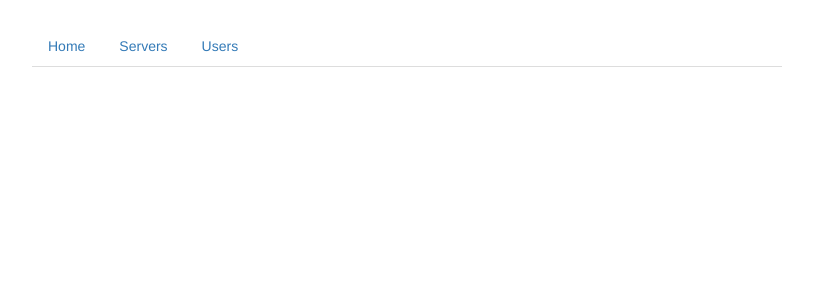
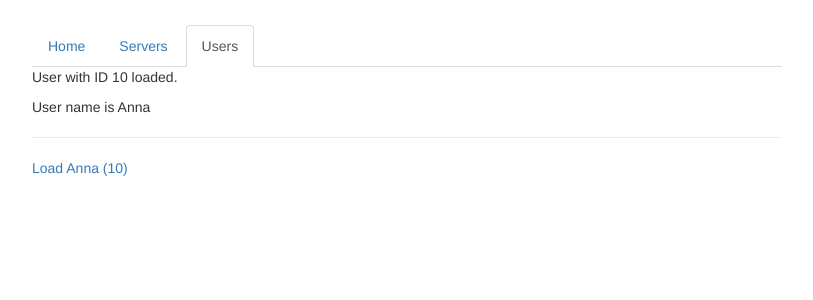
Before and after one commit to momen882001/Practicing-angular, an Angular app in the folder client/: page /users/10/Anna in a window 1280 px wide. Before the commit this address led to /. Shown: the top 300 px of the page, without its empty margins (233-1046 px from the left). Built offline with nearby package versions, Linux system fonts and the light colour scheme.

Commit message:
passing parameters to routes

```diff
--- a/client/src/app/app.module.ts
+++ b/client/src/app/app.module.ts
@@ -23,6 +23,7 @@
   { path: '', component: HomeComponent },
   { path: 'servers', component: ServersComponent },
   { path: 'users', component: UsersComponent },
+  { path: 'users/:id/:name', component: UserComponent },
 ];
 
 @NgModule({
--- a/client/src/app/home/home.component.ts
+++ b/client/src/app/home/home.component.ts
@@ -7,12 +7,12 @@
   styleUrls: ['./home.component.css'],
 })
 export class HomeComponent implements OnInit {
-  constructor( private route : Router) {}
+  constructor( private router : Router) {}
 
   ngOnInit() {}
 
   onLoadServersPage() {
     // code then navigate
-    this.route.navigate(['/servers'])
+    this.router.navigate(['/servers'])
   }
 }
--- a/client/src/app/servers/servers.component.html
+++ b/client/src/app/servers/servers.component.html
@@ -10,6 +10,7 @@
     </div>
   </div>
   <div class="col-xs-12 col-sm-4">
+    <button class="btn btn-primary" (click)="onReloadPage()">Reload page</button>
     <app-edit-server></app-edit-server>
     <hr>
     <app-server></app-server>
--- a/client/src/app/servers/servers.component.ts
+++ b/client/src/app/servers/servers.component.ts
@@ -1,5 +1,6 @@
 import { Component, OnInit } from '@angular/core';
 import { ServersService } from './servers.service';
+import { Router , ActivatedRoute} from '@angular/router'
 
 @Component({
   selector: 'app-servers',
@@ -9,10 +10,14 @@
 export class ServersComponent implements OnInit {
   public servers: {id: number, name: string, status: string}[] = [];
 
-  constructor(private serversService: ServersService) { }
+  constructor(private serversService: ServersService , private router : Router , private route : ActivatedRoute ) { }
 
   ngOnInit() {
     this.servers = this.serversService.getServers();
   }
 
+  onReloadPage() {
+    // this.router.navigate(['servers'], { relativeTo: this.route})
+  }
+
 }
--- a/client/src/app/users/user/user.component.html
+++ b/client/src/app/users/user/user.component.html
@@ -1,2 +1,4 @@
-<p>User with ID _ID_ loaded.</p>
-<p>User name is _NAME_</p>
+<p>User with ID {{ user.id }} loaded.</p>
+<p>User name is {{ user.name }}</p>
+<hr>
+<a [routerLink]="['/users', 10 , 'Anna']">Load Anna (10)</a>  <!-- /users/10/Anna -->
--- a/client/src/app/users/user/user.component.ts
+++ b/client/src/app/users/user/user.component.ts
@@ -1,16 +1,33 @@
-import { Component, OnInit } from '@angular/core';
+import { Component, OnDestroy, OnInit } from '@angular/core';
+import { ActivatedRoute , Params } from '@angular/router'
+import { Subscription } from 'rxjs';
 
 @Component({
   selector: 'app-user',
   templateUrl: './user.component.html',
   styleUrls: ['./user.component.css']
 })
-export class UserComponent implements OnInit {
-  user!: {id: number, name: string};
+export class UserComponent implements OnInit , OnDestroy {
+  user!: { id: number, name: string };
+  paramsSubscription! : Subscription;
 
-  constructor() { }
+  constructor(private route : ActivatedRoute ) { }
 
   ngOnInit() {
+    this.user = {
+      id : this.route.snapshot.params['id'],
+      name : this.route.snapshot.params['name'],
+    }
+     this.paramsSubscription = this.route.params.subscribe(
+      (params : Params ) => {
+        this.user.id = params['id'];
+        this.user.name = params['name'];
+      }
+    )
+  }
+
+  ngOnDestroy(): void {
+    this.paramsSubscription.unsubscribe()
   }
 
 }
```
